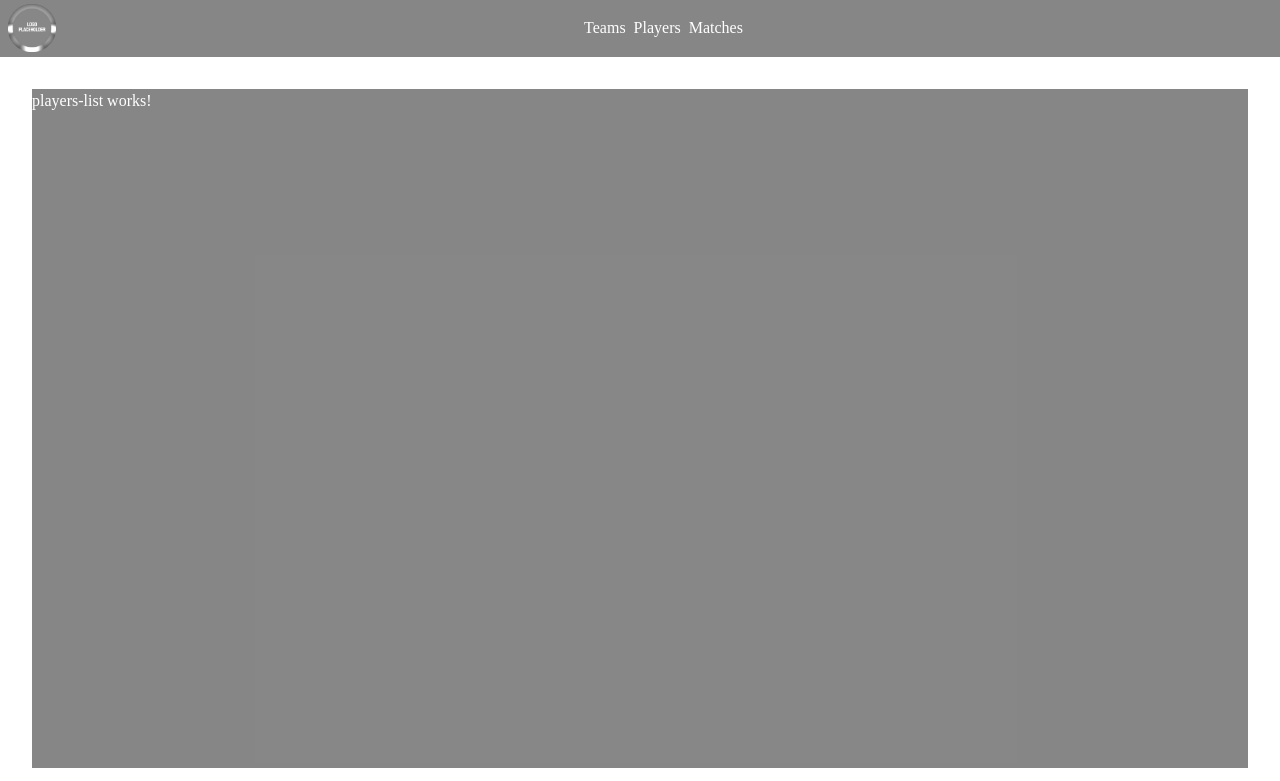
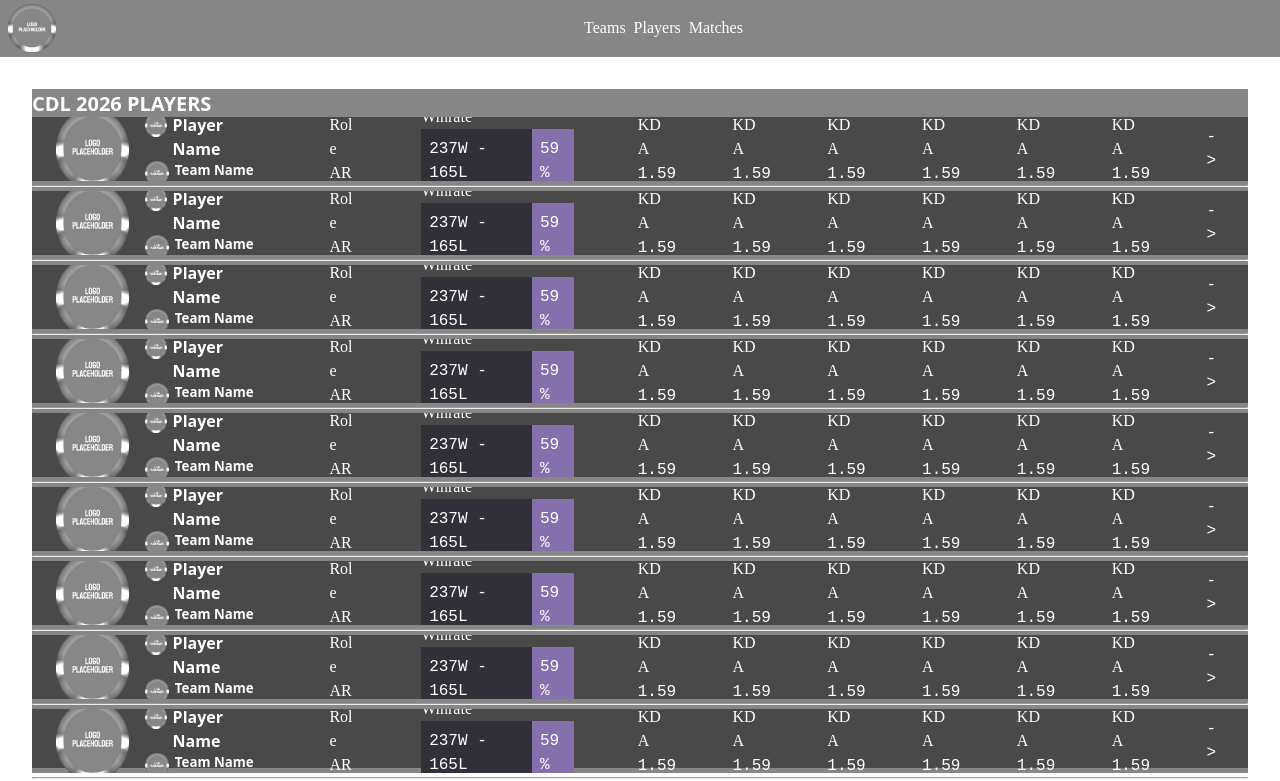
Before and after one commit to dynSR/clutchr, an Angular app: page /players in a window 1280 px wide. Shown: the top 781 px of the page. Built offline with nearby package versions, Linux system fonts and the light colour scheme.

Commit message:
Added Player list page place holder and elements

```diff
--- /dev/null
+++ b/src/app/features/players/components/players-list/components/player-list-row/player-list-row.html
@@ -0,0 +1,55 @@
+<section class="player-identity">
+  <img ngSrc="assets/Logo_Placeholder.png" alt="" width="80" height="80">
+  <section class="player-name-and-team">
+    <section class="player-name">
+      <img ngSrc="assets/Logo_Placeholder.png" alt="" width="24" height="24">
+      <h4>Player Name</h4>
+    </section>
+    <section class="player-team">
+      <img ngSrc="assets/Logo_Placeholder.png" alt="" width="24" height="24">
+      <h5>Team Name</h5>
+    </section>
+  </section>
+</section>
+
+<section class="player-role">
+  <p>Role</p>
+  <span>AR</span>
+</section>
+
+<section class="player-winrate">
+  <p>Winrate</p>
+  <section class="winrate-tag">
+    <p class="win-lose numeric-value">237W - 165L</p>
+    <p class="win-lose-percentage numeric-value">59%</p>
+  </section>
+</section>
+
+<section class="player-stats">
+  <section class="stat">
+    <p>KDA</p>
+    <span class="numeric-value">1.59</span>
+  </section>
+  <section class="stat">
+    <p>KDA</p>
+    <span class="numeric-value">1.59</span>
+  </section>
+  <section class="stat">
+    <p>KDA</p>
+    <span class="numeric-value">1.59</span>
+  </section>
+  <section class="stat">
+    <p>KDA</p>
+    <span class="numeric-value">1.59</span>
+  </section>
+  <section class="stat">
+    <p>KDA</p>
+    <span class="numeric-value">1.59</span>
+  </section>
+  <section class="stat">
+    <p>KDA</p>
+    <span class="numeric-value">1.59</span>
+  </section>
+</section>
+
+<a href="players/1" class="numeric-value">-></a>
--- /dev/null
+++ b/src/app/features/players/components/players-list/components/player-list-row/player-list-row.scss
@@ -0,0 +1,59 @@
+:host {
+  display: flex;
+  flex-direction: row;
+  align-items: center;
+  gap: 64px;
+  min-height: 64px;
+  overflow: hidden;
+  background: var(--default-background-color);
+  padding: 0 24px;
+}
+
+:host .player-identity {
+  display: flex;
+  flex-direction: row;
+  align-items: center;
+  justify-content: space-between;
+  gap: 16px;
+  overflow: hidden;
+}
+
+.player-name-and-team {
+  display: flex;
+  flex-direction: column;
+}
+
+.player-name,
+.player-team {
+  display: flex;
+  flex-direction: row;
+  gap: 6px;
+}
+
+.player-winrate {
+  display: flex;
+  flex-direction: column;
+}
+
+.winrate-tag {
+  display: flex;
+  flex-direction: row;
+}
+
+.winrate-tag > * {
+  padding: 8px;
+}
+
+.winrate-tag > .win-lose {
+  background: #313039;
+}
+
+.winrate-tag > .win-lose-percentage {
+  background: #856FAC;
+}
+
+.player-stats {
+  display: flex;
+  flex-direction: row;
+  gap: 64px;
+}
--- a/src/app/features/players/components/players-list/players-list.html
+++ b/src/app/features/players/components/players-list/players-list.html
@@ -1 +1,42 @@
-<p>players-list works!</p>
+<h3>CDL 2026 Players</h3>
+<section class="players">
+  <player-list-row/>
+  <hr>
+  <player-list-row/>
+  <hr>
+  <player-list-row/>
+  <hr>
+  <player-list-row/>
+  <hr>
+  <player-list-row/>
+  <hr>
+  <player-list-row/>
+  <hr>
+  <player-list-row/>
+  <hr>
+  <player-list-row/>
+  <hr>
+  <player-list-row/>
+  <hr>
+  <player-list-row/>
+  <hr>
+  <player-list-row/>
+  <hr>
+  <player-list-row/>
+  <hr>
+  <player-list-row/>
+  <hr>
+  <player-list-row/>
+  <hr>
+  <player-list-row/>
+  <hr>
+  <player-list-row/>
+  <hr>
+  <player-list-row/>
+  <hr>
+  <player-list-row/>
+  <hr>
+  <player-list-row/>
+  <hr>
+  <player-list-row/>
+</section>
--- a/src/app/features/players/components/players-list/players-list.scss
+++ b/src/app/features/players/components/players-list/players-list.scss
@@ -4,3 +4,10 @@
   height: 100%;
   background: var(--default-background-color);
 }
+
+.players {
+  display: flex;
+  flex-direction: column;
+  height: 100%;
+  gap: 4px;
+}
--- a/src/app/features/players/components/players-list/players-list.ts
+++ b/src/app/features/players/components/players-list/players-list.ts
@@ -1,8 +1,9 @@
 import { Component } from '@angular/core';
+import { PlayerListRow } from './components/player-list-row/player-list-row';
 
 @Component({
   selector: 'app-players-list',
-  imports: [],
+  imports: [PlayerListRow],
   templateUrl: './players-list.html',
   styleUrl: './players-list.scss',
 })
```
Also changed, not shown: src/app/features/players/components/players-list/components/player-list-row/player-list-row.ts (added, +10 -0 lines).
